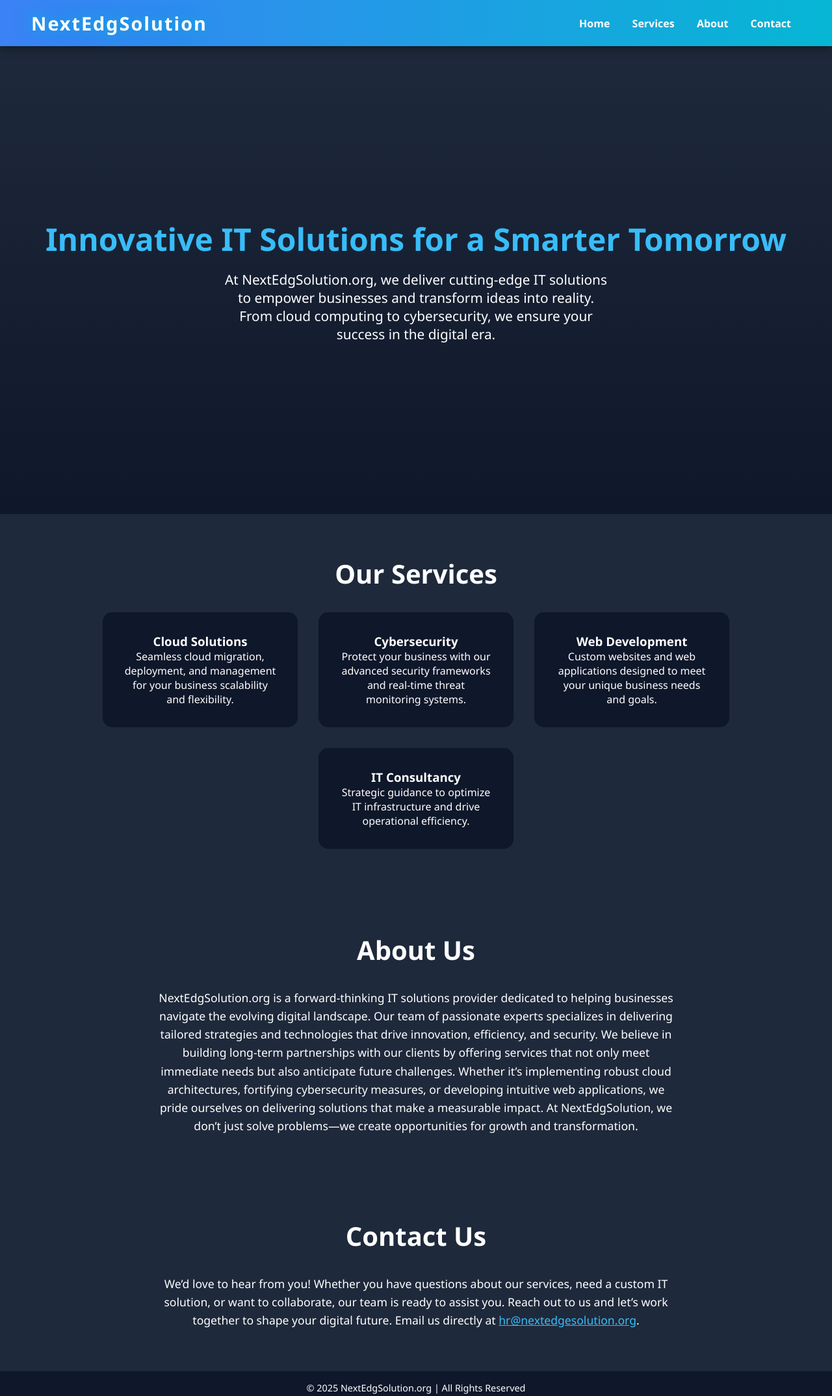
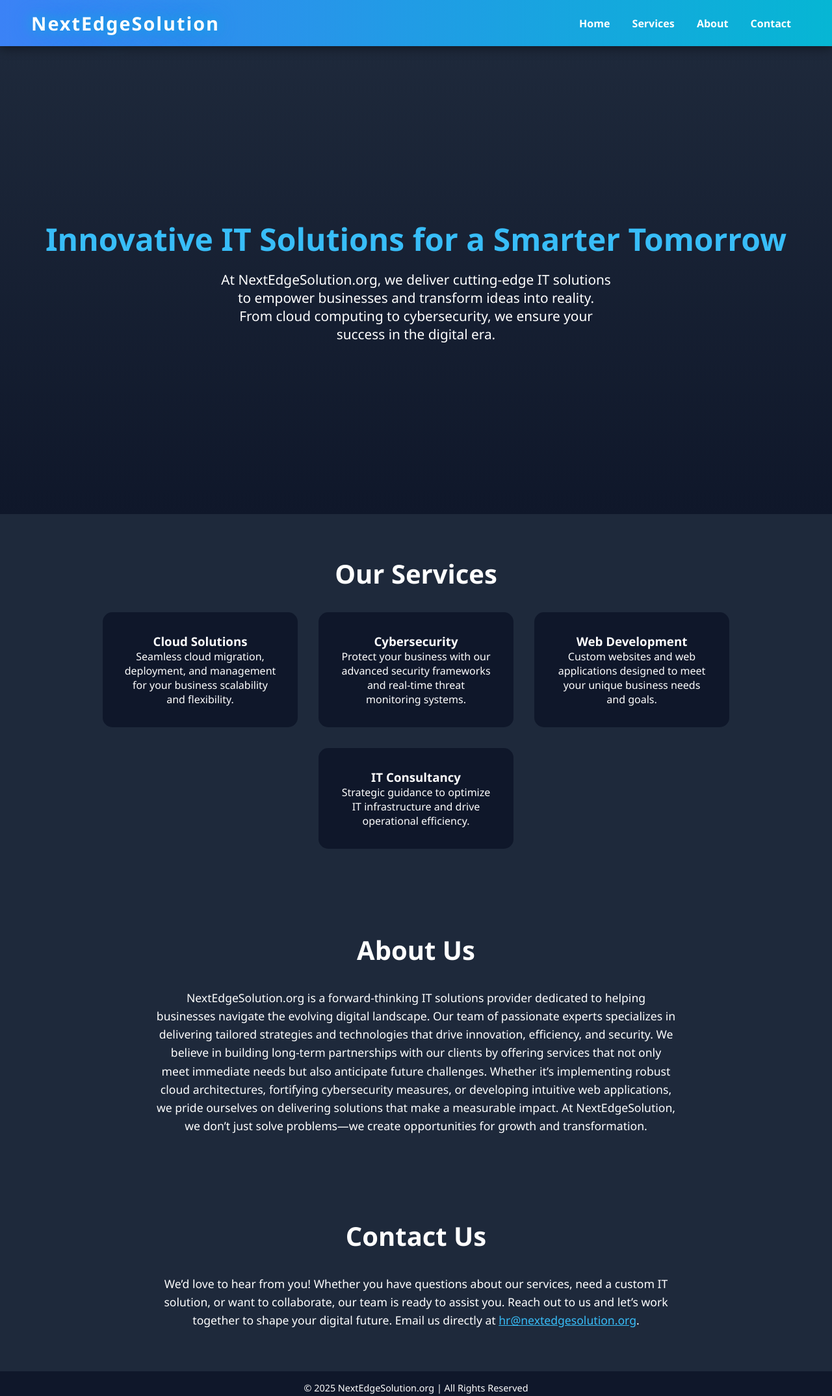
Before and after one commit to NextEdgeSolution/nextedgesolution.org, a plain HTML site: page index.html in a window 1280 px wide. Shown: the whole page at 65% size. Drawn offline with Linux system fonts and the light colour scheme.

Commit message:
Update index.html

```diff
--- a/index.html
+++ b/index.html
@@ -3,7 +3,7 @@
 <head>
     <meta charset="UTF-8">
     <meta name="viewport" content="width=device-width, initial-scale=1.0">
-    <title>NextEdgSolution.org - IT Solutions for the Future</title>
+    <title>NextEdgeSolution.org - IT Solutions for the Future</title>
     <style>
         * {margin: 0; padding: 0; box-sizing: border-box; font-family: 'Segoe UI', Tahoma, Geneva, Verdana, sans-serif;}
         body {background: #0f172a; color: white; overflow-x: hidden;}
@@ -30,7 +30,7 @@
 </head>
 <body>
     <header>
-        <h1>NextEdgSolution</h1>
+        <h1>NextEdgeSolution</h1>
         <nav>
             <a href="#home">Home</a>
             <a href="#services">Services</a>
@@ -42,7 +42,7 @@
     <section id="home" class="hero">
         <div>
             <h2>Innovative IT Solutions for a Smarter Tomorrow</h2>
-            <p>At NextEdgSolution.org, we deliver cutting-edge IT solutions to empower businesses and transform ideas into reality. From cloud computing to cybersecurity, we ensure your success in the digital era.</p>
+            <p>At NextEdgeSolution.org, we deliver cutting-edge IT solutions to empower businesses and transform ideas into reality. From cloud computing to cybersecurity, we ensure your success in the digital era.</p>
         </div>
     </section>
 
@@ -70,7 +70,7 @@
 
     <section id="about" class="about">
         <h2>About Us</h2>
-        <p>NextEdgSolution.org is a forward-thinking IT solutions provider dedicated to helping businesses navigate the evolving digital landscape. Our team of passionate experts specializes in delivering tailored strategies and technologies that drive innovation, efficiency, and security. We believe in building long-term partnerships with our clients by offering services that not only meet immediate needs but also anticipate future challenges. Whether it’s implementing robust cloud architectures, fortifying cybersecurity measures, or developing intuitive web applications, we pride ourselves on delivering solutions that make a measurable impact. At NextEdgSolution, we don’t just solve problems—we create opportunities for growth and transformation.</p>
+        <p>NextEdgeSolution.org is a forward-thinking IT solutions provider dedicated to helping businesses navigate the evolving digital landscape. Our team of passionate experts specializes in delivering tailored strategies and technologies that drive innovation, efficiency, and security. We believe in building long-term partnerships with our clients by offering services that not only meet immediate needs but also anticipate future challenges. Whether it’s implementing robust cloud architectures, fortifying cybersecurity measures, or developing intuitive web applications, we pride ourselves on delivering solutions that make a measurable impact. At NextEdgeSolution, we don’t just solve problems—we create opportunities for growth and transformation.</p>
     </section>
 
     <section id="contact" class="contact">
@@ -79,7 +79,7 @@
     </section>
 
     <footer>
-        <p>&copy; 2025 NextEdgSolution.org | All Rights Reserved</p>
+        <p>&copy; 2025 NextEdgeSolution.org | All Rights Reserved</p>
     </footer>
 
     <script>
```
